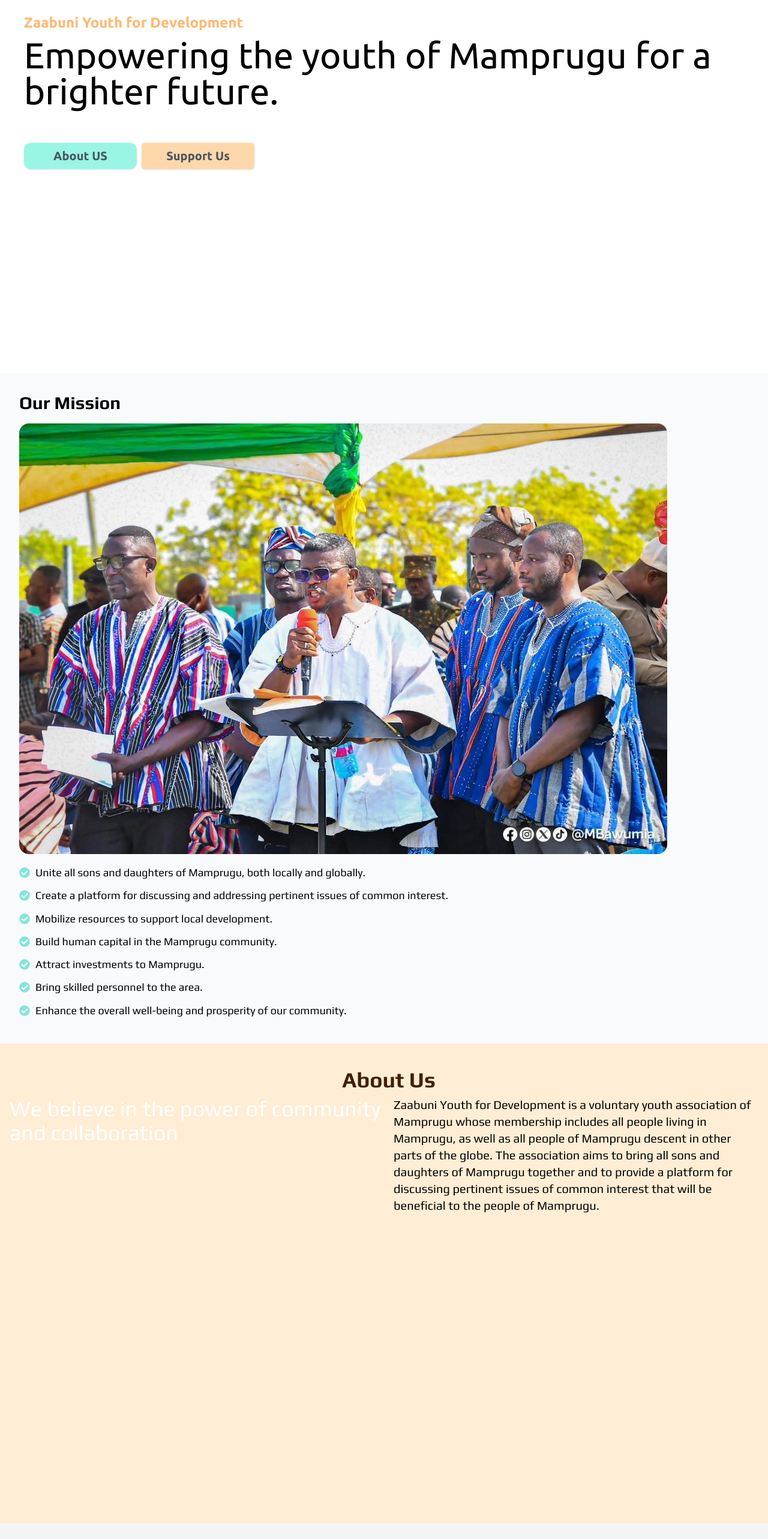
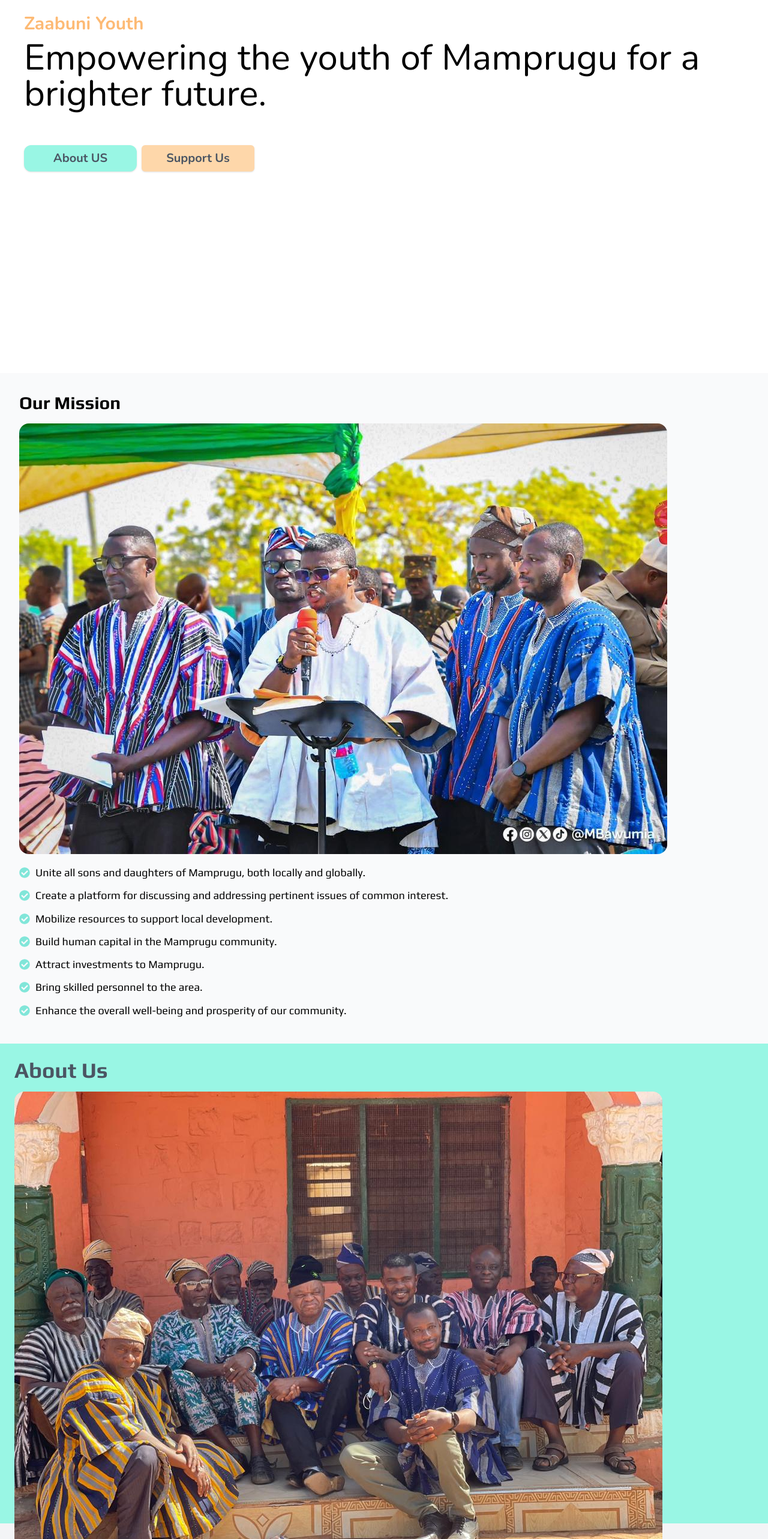
Before and after one commit to Tawphiq/zaabuni-youth, a React (Vite) app in the folder frontend/zaabuni/: page / in a window 1280 px wide. Shown: the part 234-2800 px from the top of the page at 60% size. Built offline with nearby package versions, Linux system fonts and the light colour scheme; a web font is replaced by a local one.

Commit message:
"various changes"

```diff
--- a/frontend/zaabuni/src/App.jsx
+++ b/frontend/zaabuni/src/App.jsx
@@ -5,7 +5,7 @@ import Hero from './components/Hero';
 function App() {
 
   return (
-    <div className='font-ubuntu overflow-x-clip  w-full'>
+    <div className='font-nunito overflow-x-clip w-full'>
       <Navbar />
       <Hero />
       <Home />
--- a/frontend/zaabuni/src/components/About.jsx
+++ b/frontend/zaabuni/src/components/About.jsx
@@ -1,19 +1,20 @@
 import {useEffect} from 'react'
 import AOS from 'aos';
 import 'aos/dist/aos.css';
+import zabout from '../assets/zabout.jpg'
 
 const About = () => {
   useEffect(() => {AOS.init({duration: 2000})}, [])
   return (
-    <div name="about" className="bg-orange-100 h-screen w-full">
+    <div name="about" className="bg-teal-200 h-screen w-full p-6">
       <div className="max-w-7xl mx-auto">
         <div className="mb-2 text-4xl">
-          <h4 data-aos="fade-left" className="text-4xl ml-4 font-bold text-[#00df9a]h text-yellow-950 text-center pt-10 font-play">About Us</h4>
+          <h4 data-aos="fade-left" className="text-4xl font-bold mb-4 text-gray-600 font-play">About Us</h4>
+          <img src={zabout} alt="" className='rounded-2xl' />
         </div>
         <div className="grid lg:grid-cols-2 text-lg">
           {/* <img src={zaabout} alt="" /> */}
-          <h1 className="text-4xl ml-4 text-yellow-950b text-white htext-black mb-4">We believe in the power of community and collaboration</h1>
-          <p className="mb-4 text-xl text-black mx-4 pb-10">
+          <p className="mb-4 text-xl text-black pb-10">
             Zaabuni Youth for Development is a voluntary youth association of Mamprugu whose membership includes all people living in Mamprugu, as well as all people of Mamprugu descent in other parts of the globe. The association aims to bring all sons and daughters of Mamprugu together and to provide a platform for discussing pertinent issues of common interest that will be beneficial to the people of Mamprugu.
           </p>
         </div>
--- a/frontend/zaabuni/src/components/Hero.jsx
+++ b/frontend/zaabuni/src/components/Hero.jsx
@@ -8,8 +8,8 @@ const Hero = () => {
   useEffect(() => {AOS.init({duration: 2000})}, [])
   return (
     <div>
-      <div className="text-left mb-10 ml-4 lg:ml-10 h-[70vh] lg:h-[70vh]">
-       <h1 data-aos="fade-left" className="text-2xl font-bold text-orange-300 mt-20 lg:mt-40">Zaabuni Youth for Development</h1>
+      <div className="text-left mb-10 ml-5 lg:ml-10 h-[70vh] lg:h-[70vh]">
+       <h1 data-aos="fade-left" className="text-3xl font-bold text-orange-300 mt-20 lg:mt-40">Zaabuni Youth</h1>
         <p className="text-6xl mt-2">
           Empowering the youth of Mamprugu for a brighter future.
         </p>
--- a/frontend/zaabuni/src/index.css
+++ b/frontend/zaabuni/src/index.css
@@ -1,5 +1,7 @@
 @import url('https://fonts.googleapis.com/css2?family=Anta&family=Nunito:ital,wght@0,200..1000;1,200..1000&family=Play:wght@400;700&family=Rubik:ital,wght@0,300..900;1,300..900&display=swap');
 @import url('https://fonts.googleapis.com/css2?family=Anta&family=Nunito:ital,wght@0,200..1000;1,200..1000&family=Play:wght@400;700&family=Rubik:ital,wght@0,300..900;1,300..900&family=Ubuntu:ital,wght@0,300;0,400;0,500;0,700;1,300;1,400;1,500;1,700&display=swap');
+@import url('https://fonts.googleapis.com/css2?family=Nunito:ital,wght@0,200..1000;1,200..1000&display=swap');
+
 
 @tailwind base;
 @tailwind components;
--- a/frontend/zaabuni/tailwind.config.js
+++ b/frontend/zaabuni/tailwind.config.js
@@ -9,6 +9,7 @@ export default {
       fontFamily: {
         play:["Play"],
         ubuntu:["Ubuntu"],
+        nunito:["Nunito"],
       }
     },
   },
```
Also changed, not shown: frontend/zaabuni/src/assets/zabout.jpg (added).
